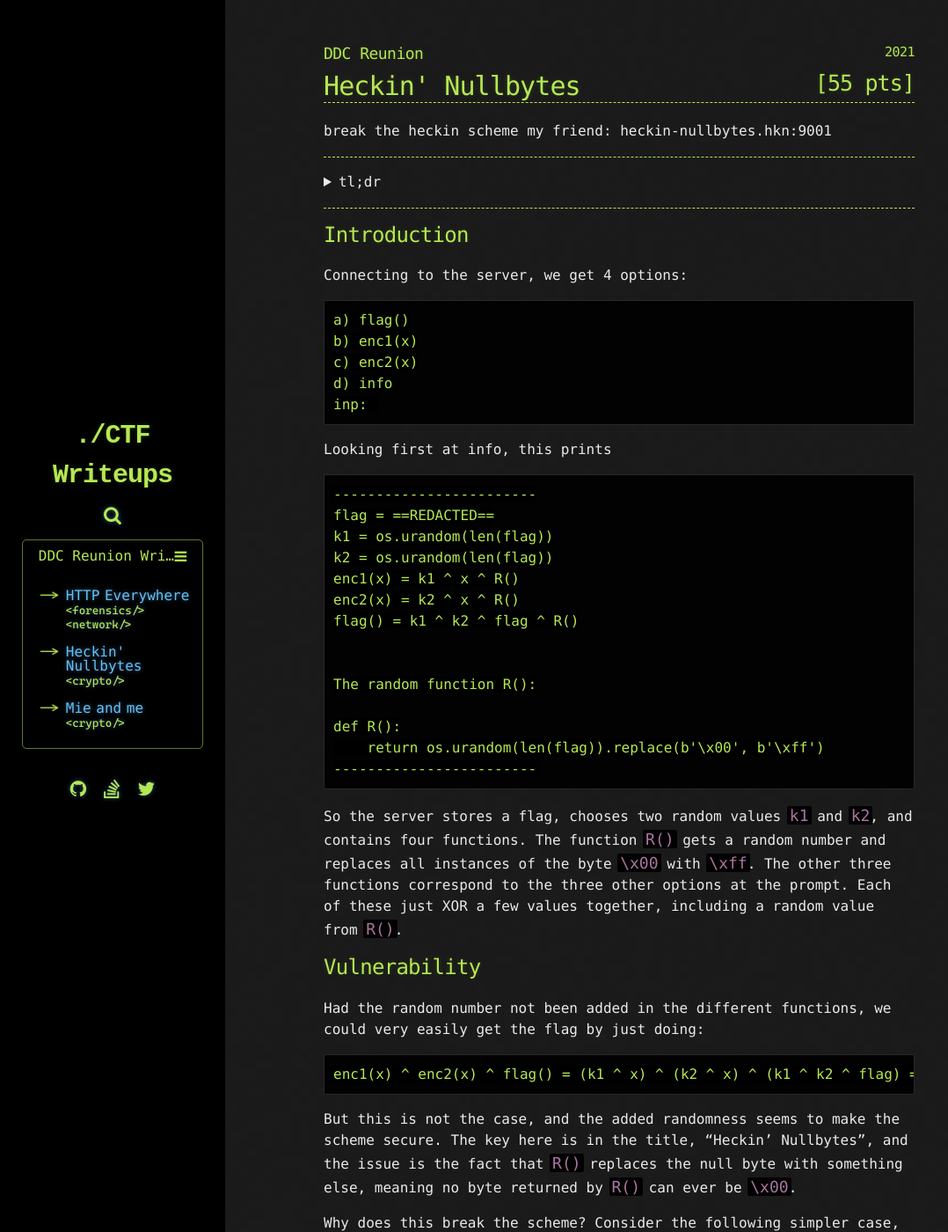
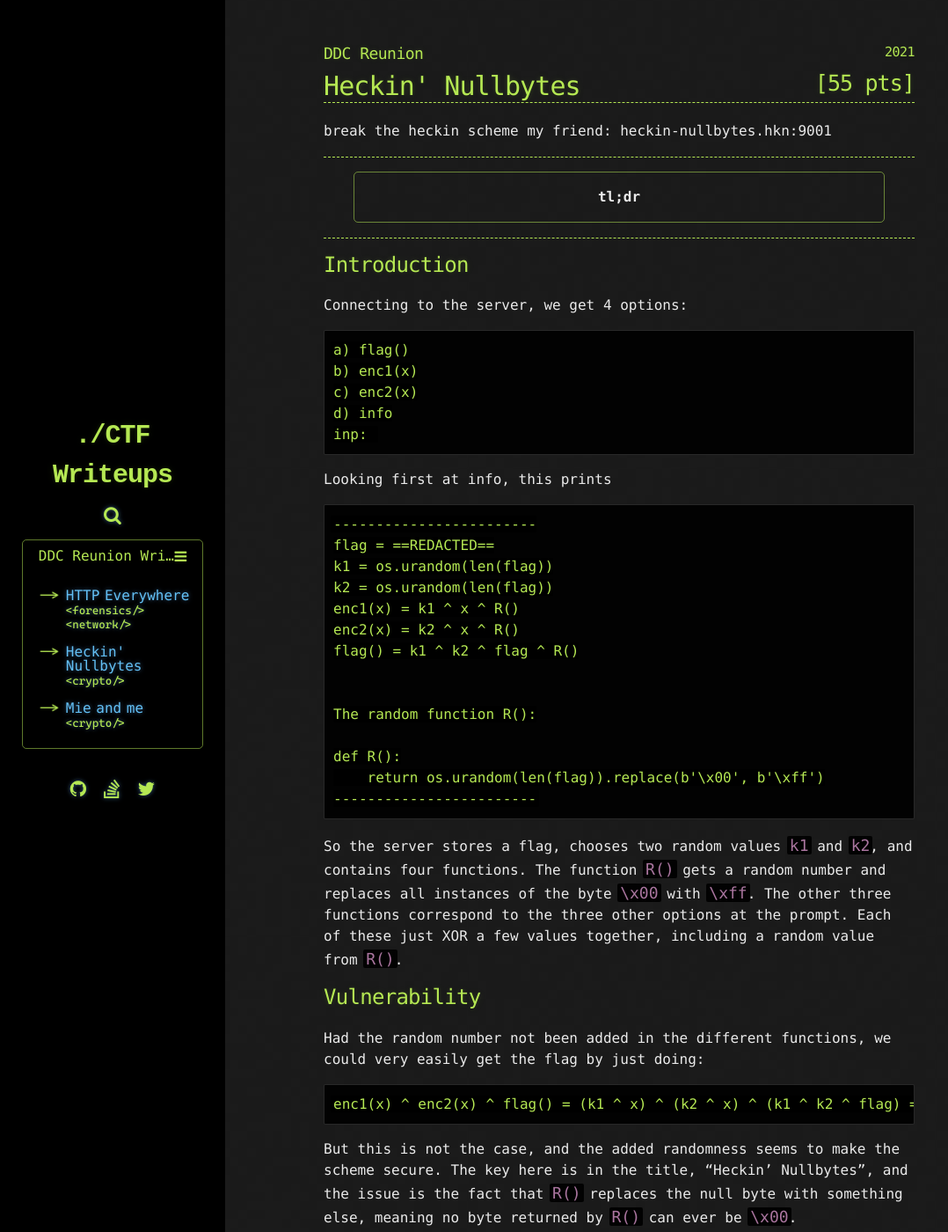
Before and after one commit to Nissen96/CTF-writeups, a Jekyll site: the page built from _writeups/2021/DDC-Reunion/Heckin'-Nullbytes.md, in a window 1280 px wide and 1400 px high. Shown: the whole window at 88% size, without its empty margins (0-1078 px from the left). Built offline with Jekyll 4.4.1, drawn with Linux system fonts in a browser that asks for light colours; nearby versions of some CDN libraries; library files that are not in the unit come from our copies.

Commit message:
Improve tl;dr layout

```diff
--- a/_sass/theme.scss
+++ b/_sass/theme.scss
@@ -548,6 +548,37 @@ code {
   padding: 10px;
 }
 
+details {
+  border: 1px solid #b4e85385;
+  border-radius: 5px;
+  padding: 1rem;
+  margin: 0.5rem auto;
+  max-width: 90%;
+  min-width: 300px;
+}
+
+details summary {
+  cursor: pointer;
+  font-weight: bold;
+  list-style: none;
+  text-align: center;
+}
+
+@keyframes fadein {
+  0% { opacity: 0; }
+  100% { opacity: 1; }
+}
+
+details[open] :not(summary) {
+  animation: fadein 0.5s ease-in-out;
+}
+
+details[open] summary {
+  border-bottom: 1px solid #b4e85385;
+  padding-bottom: 1rem;
+  margin-bottom: 1rem;
+}
+
 .flag {
   margin: 0 5px;
   user-select: all;
```
